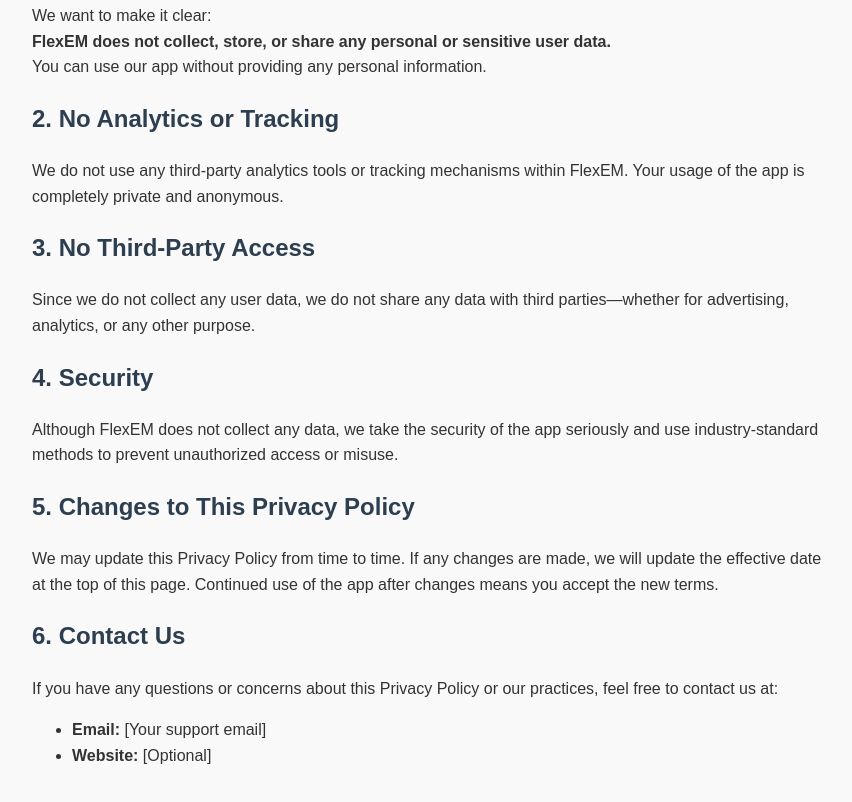
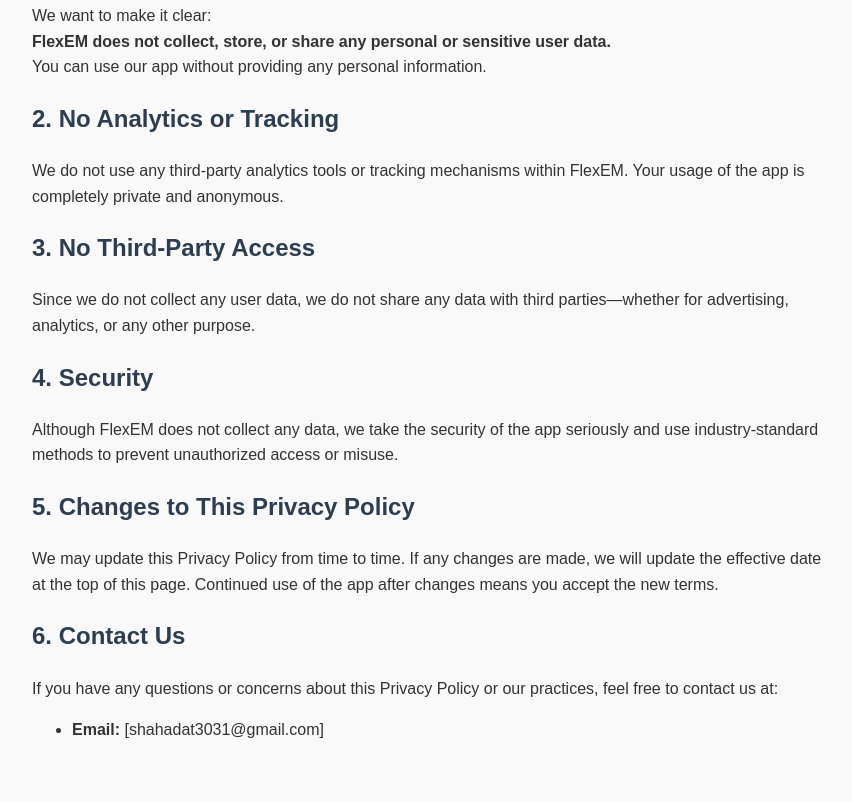
Before and after one commit to shahadat3031diu/flexem-privacy-policy, a plain HTML site: page index.html in a window 1280 px wide. Shown: the part 302-1104 px from the top of the page, without its empty margins (208-1060 px from the left). Drawn offline with Linux system fonts and the light colour scheme.

Commit message:
Update index.html

```diff
--- a/index.html
+++ b/index.html
@@ -45,8 +45,8 @@
   <h2>6. Contact Us</h2>
   <p>If you have any questions or concerns about this Privacy Policy or our practices, feel free to contact us at:</p>
   <ul>
-    <li><strong>Email:</strong> [Your support email]</li>
-    <li><strong>Website:</strong> [Optional]</li>
+    <li><strong>Email:</strong> [shahadat3031@gmail.com]</li>
+<!--     <li><strong>Website:</strong> [Optional]</li> -->
   </ul>
 </body>
 </html>
```
